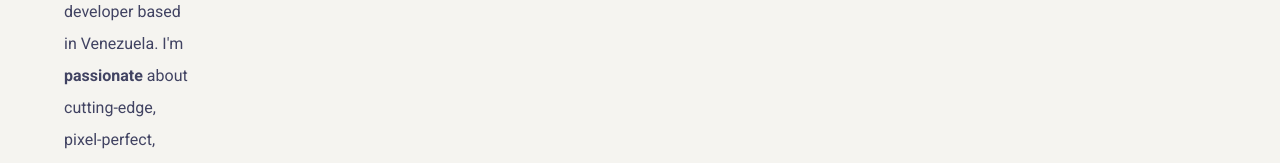
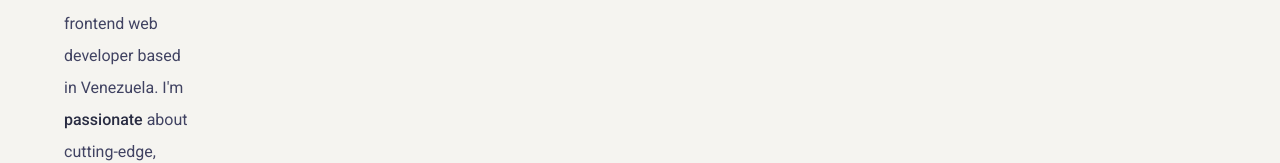
Before and after one commit to rwxdan/rwxdan.dev, a React (Vite) app: page / in a window 1280 px wide. Shown: the part 3942-4105 px from the top of the page. Built offline with nearby package versions, Linux system fonts and the light colour scheme.

Commit message:
Mod
- Increase top padding
- Implement new bolding strategy

```diff
--- a/src/components/WhoAmI/whoami.css
+++ b/src/components/WhoAmI/whoami.css
@@ -2,7 +2,7 @@
   max-width: 1356px;
   margin-block-end: 3rem;
   padding-inline: 4rem;
-  padding-block-start: 2.25rem;
+  padding-block-start: 5rem;
   margin-inline: auto;
   display: flex;
   align-items: center;
@@ -51,7 +51,8 @@
 }
 
 .whoami .text .bold {
-  font-weight: 700;
+  font-weight: 500;
+  color: var(--neutral-800);
 }
 
 .whoami .text .italic {
@@ -59,8 +60,9 @@
 }
 
 .whoami .text .mono {
-  font-weight: 700;
+  font-weight: 500;
   font-family: var(--ff-mono);
+  color: var(--neutral-800);
 }
 
 @media only screen and (max-width: 1030px) {
```
